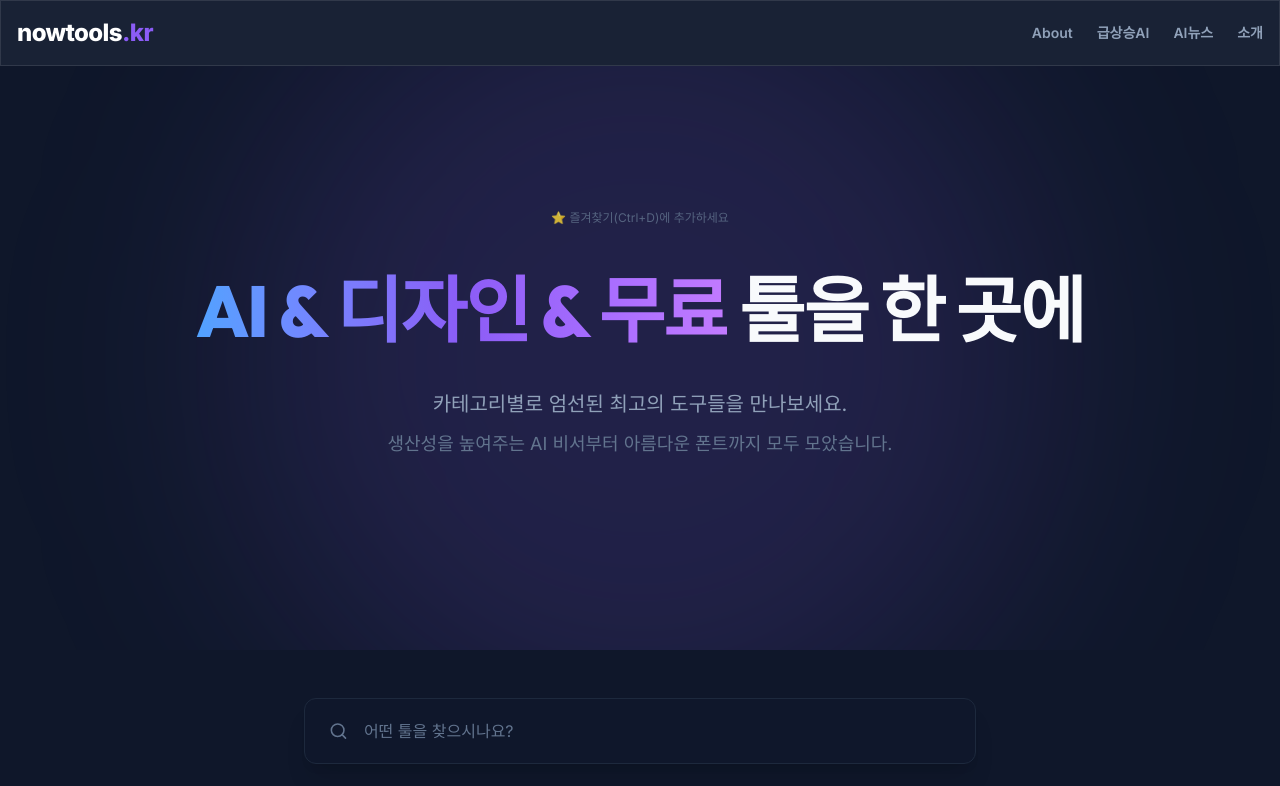
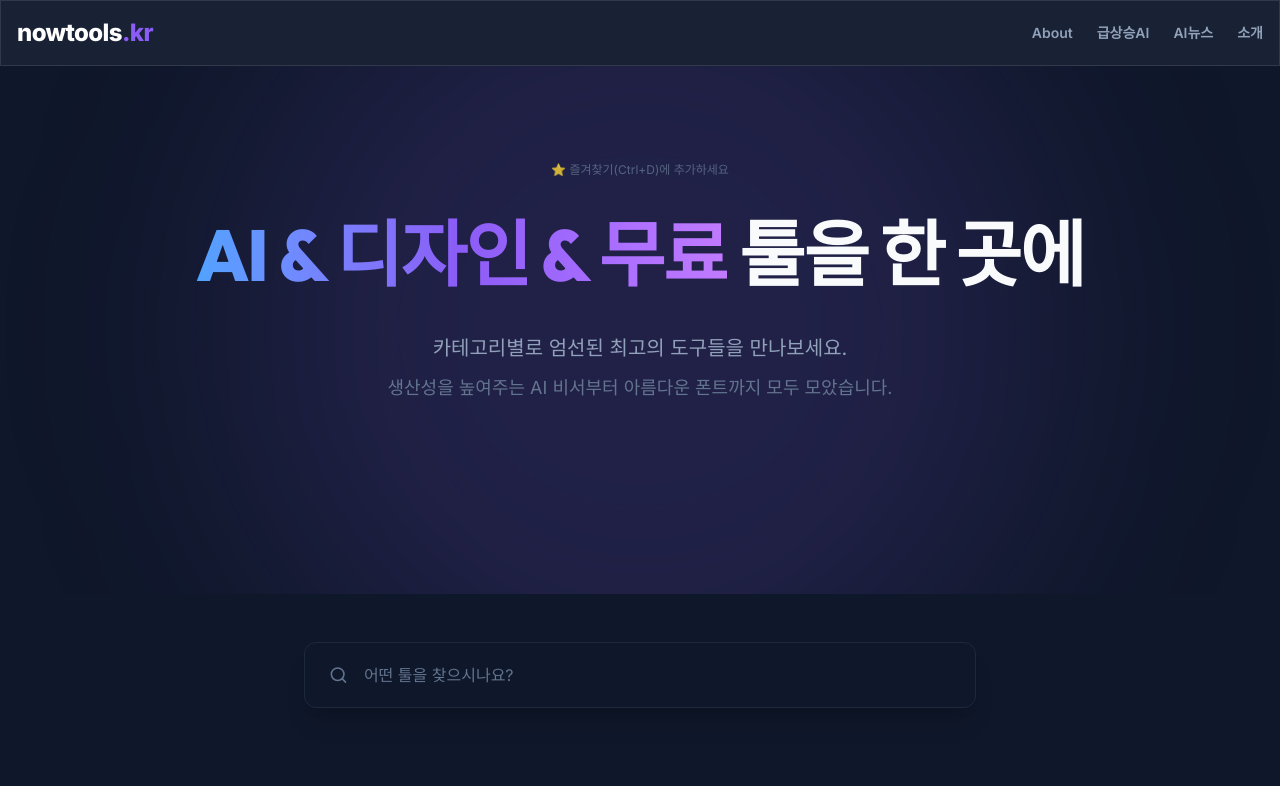
Before and after one commit to justis2002-cell/nowtools, a Next.js app: page / in a window 1280 px wide. Shown: the top 786 px of the page. Built offline with nearby package versions, Linux system fonts and the light colour scheme.

Commit message:
style: adjust hero top padding to pt-24 for balanced bookmark hint position

```diff
--- a/src/components/Hero.tsx
+++ b/src/components/Hero.tsx
@@ -1,12 +1,12 @@
 export default function Hero() {
   return (
-    <header className="py-48 text-center relative overflow-hidden">
+    <header className="pt-24 pb-48 text-center relative overflow-hidden">
       {/* Background Glow - Restored */}
       <div className="absolute top-1/2 left-1/2 -translate-x-1/2 -translate-y-1/2 w-[800px] h-[800px] bg-accent/15 blur-[120px] rounded-full -z-10" />
 
-      <div className="container mx-auto px-4 -mt-12">
-        {/* Bookmark Hint - Moved higher */}
-        <p className="text-slate-500 text-xs mb-10 animate-fade-in opacity-80">⭐ 즐겨찾기(Ctrl+D)에 추가하세요</p>
+      <div className="container mx-auto px-4">
+        {/* Bookmark Hint - Moderated position */}
+        <p className="text-slate-500 text-xs mb-8 animate-fade-in opacity-80">⭐ 즐겨찾기(Ctrl+D)에 추가하세요</p>
 
         <div className="animate-fade-in-up">
           <h1 className="text-4xl md:text-7xl font-extrabold mb-8 tracking-tight leading-tight">
```
